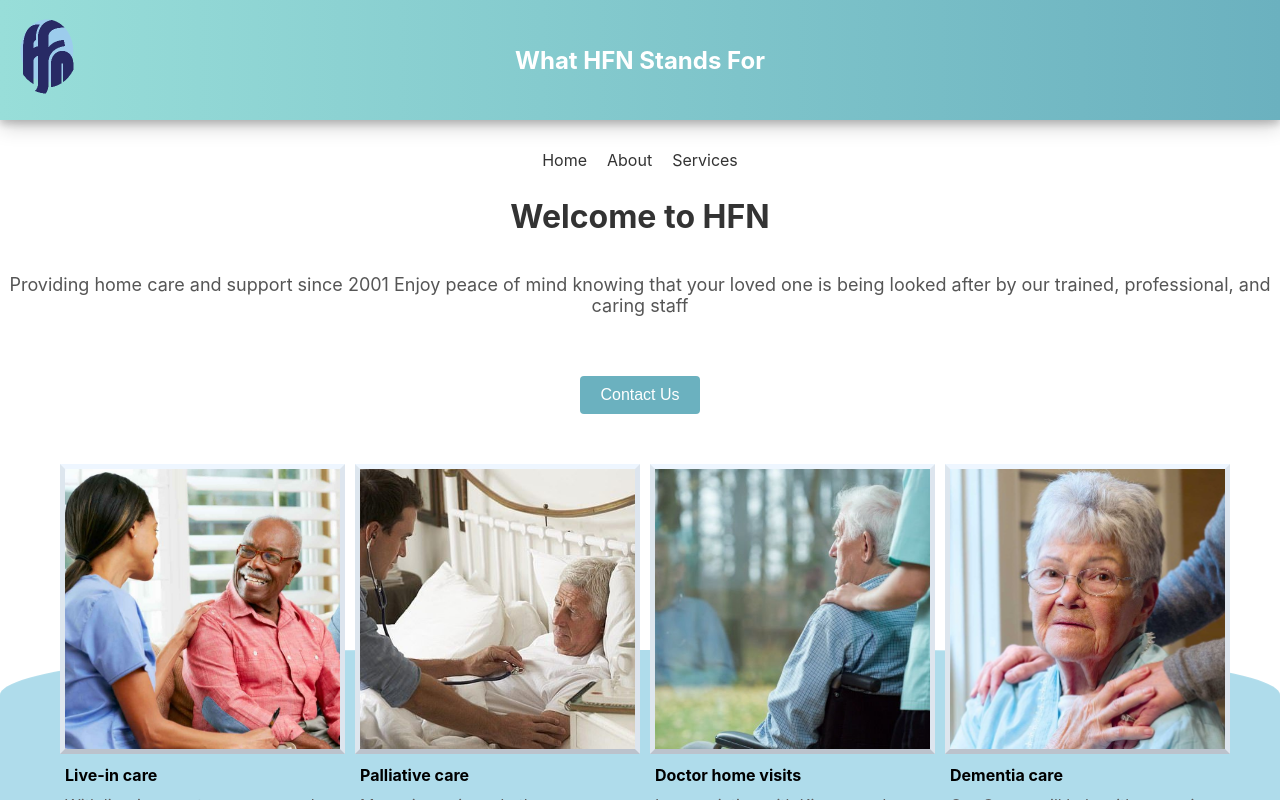
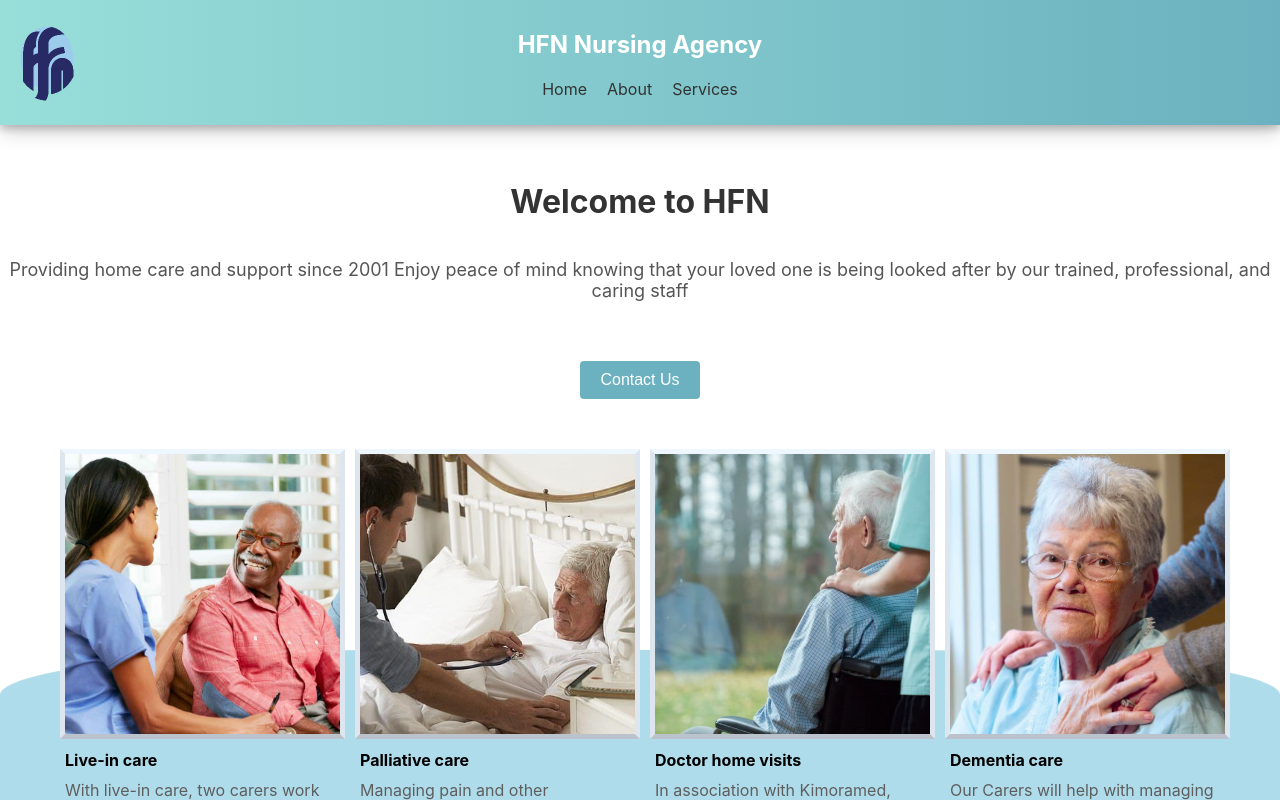
Before and after one commit to katelandcastelin/nursing-agency, a React (Create React App) app: page / in a window 1280 px wide. Shown: the top 800 px of the page. Built offline with nearby package versions, Linux system fonts and the light colour scheme.

Commit message:
feat/testimonial-container: fixed mapping errors with key

```diff
--- a/src/App.js
+++ b/src/App.js
@@ -26,20 +26,20 @@ const Container = styled.div`
 const Header = styled.header`
   width: 100%;
   background: linear-gradient(to right, #98ded9, #6bb1bf);
-  padding: 20px 0 20px 0;
   color: #fff;
   display: flex;
   align-items: center;
+  padding-top: 10px;
+  padding-bottom: 35px;
   margin-bottom: 30px;
   height: 80px;
-  display: flex;
-  align-items: center;
   box-shadow: 0 4px 8px 0 rgb(0 0 0 / 20%), 0 6px 20px 0 rgb(0 0 0 / 19%);
   position: sticky;
+  display: grid;
 `;
 
 const Logo = styled.a`
-  margin-left: 20px;
+  margin: 10px 0 0 20px;
   position: absolute;
   text-decoration: none;
   font-size: xx-large;
@@ -130,15 +130,14 @@ function App() {
         <Header>
           <Logo href="/"><img style={{width: "50%"}} src={HFNLogo}/></Logo>
           <nav style={{margin: "auto"}}>
-            <h1>What HFN Stands For</h1>
+            <h1>HFN Nursing Agency</h1>
           </nav>
+          <NavLinks>
+            <NavLink to="/">Home</NavLink>
+            <NavLink to="/about">About</NavLink>
+            <NavLink to="/services">Services</NavLink>
+          </NavLinks>
         </Header>
-
-        <NavLinks>
-          <NavLink to="/">Home</NavLink>
-          <NavLink to="/about">About</NavLink>
-          <NavLink to="/services">Services</NavLink>
-        </NavLinks>
 
         <Main>
           <Routes>
--- a/src/components/Testimonials.jsx
+++ b/src/components/Testimonials.jsx
@@ -65,10 +65,10 @@ const ArrowButton = styled.button`
 `;
 
 export default function Testimonials() {
-  const testimonials = ClientTestimonials.map((index) => (
-    <QuoteBlock key={index}>
-      <p>{index.quote}</p>
-      <p>{index.name}</p>
+  const testimonials = ClientTestimonials.map((item) => (
+    <QuoteBlock key={item.id}>
+      <p>{item.quote}</p>
+      <p>{item.name}</p>
     </QuoteBlock>
   ));
 
--- a/src/pages/Home.jsx
+++ b/src/pages/Home.jsx
@@ -114,7 +114,7 @@ const ServicesPreview = [
 
 export default function Home() {
   const servicePreview = ServicesPreview.map((service) => (
-    <ServicesDisplayContainer>
+    <ServicesDisplayContainer key={service.image}>
       <ServicesDisplay>
         <Image src={service.image}/>
       </ServicesDisplay>
```
